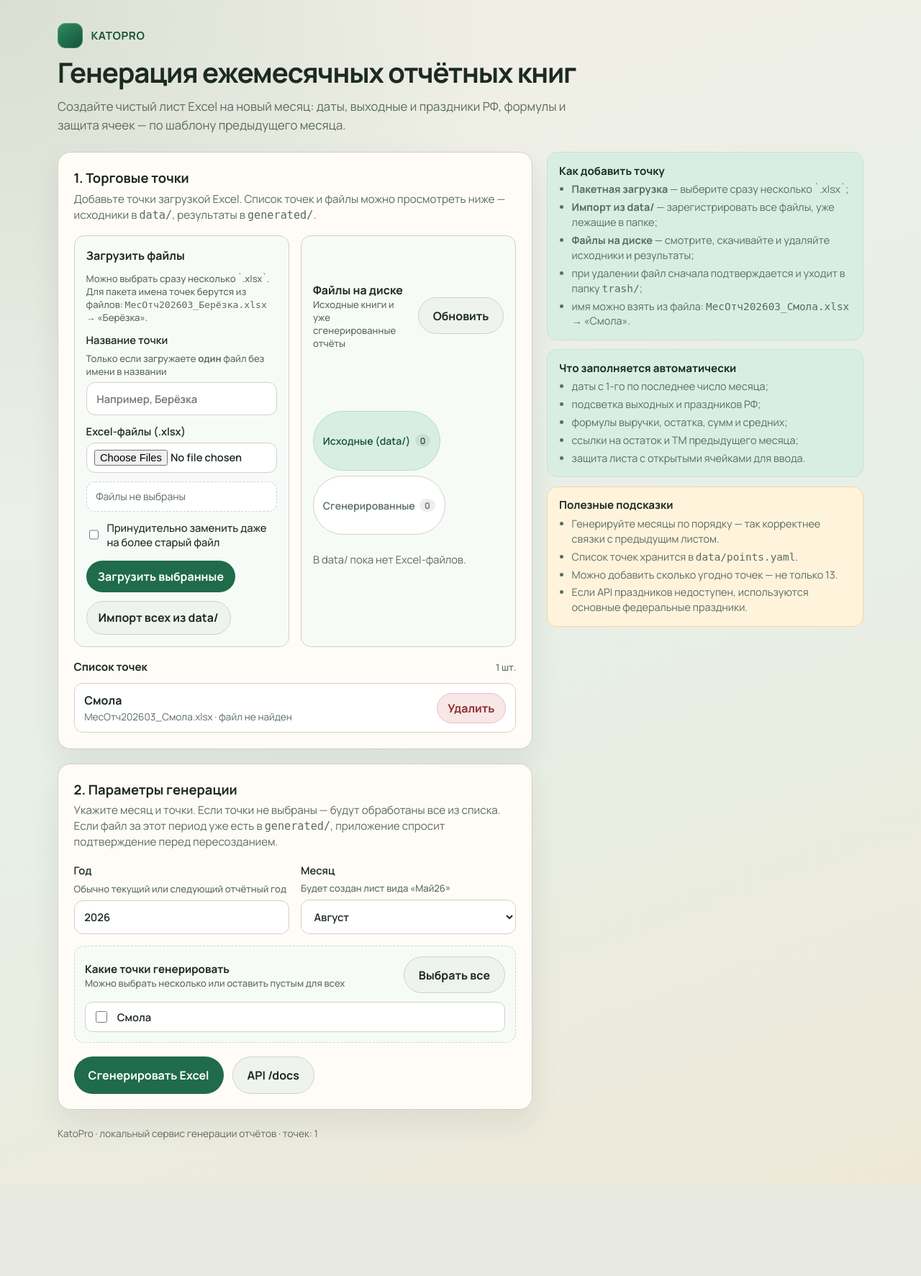
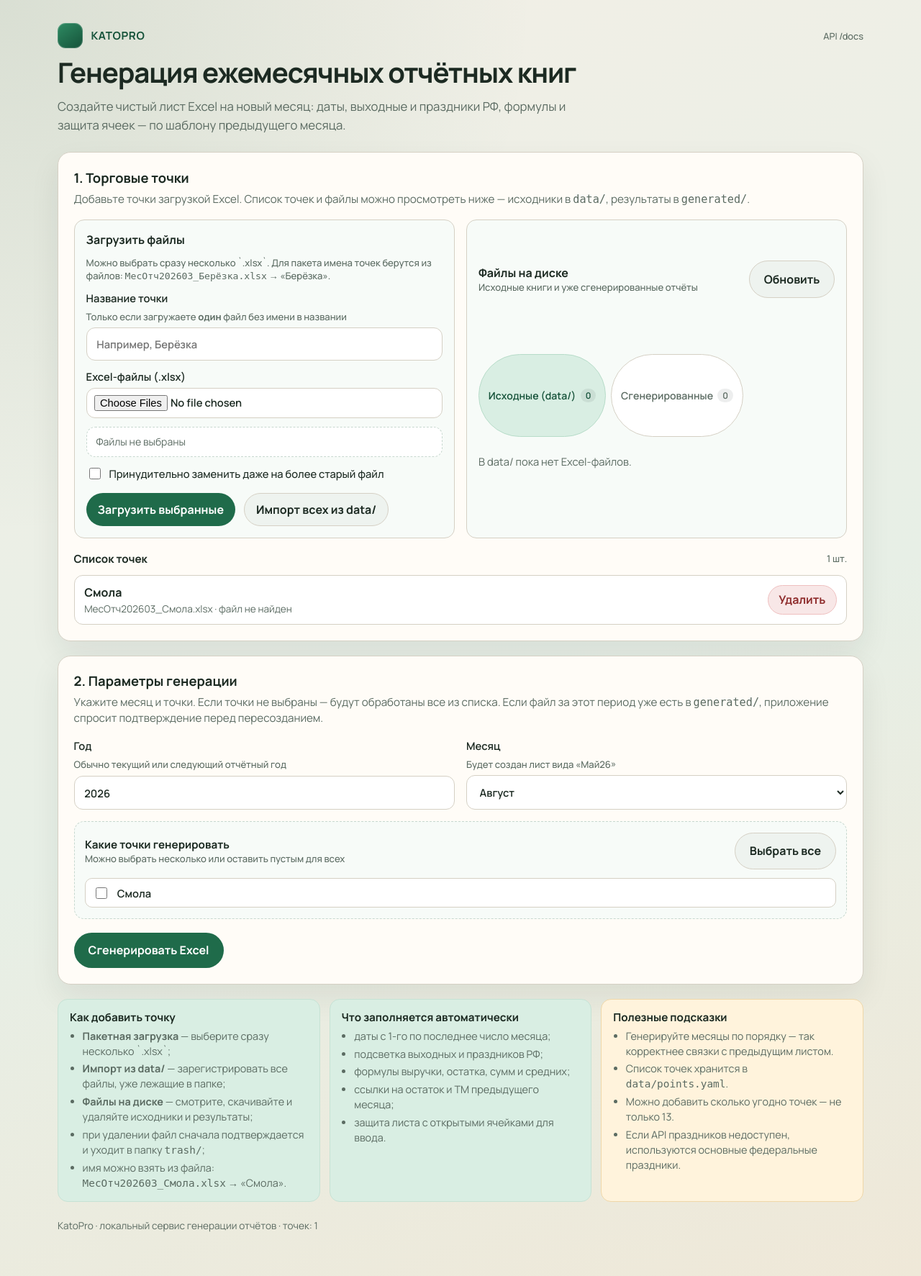
Before and after one commit to Xpehutta/KatoPro, a FastAPI app: page / in a window 1280 px wide. Shown: the whole page at 72% size. Before the commit the page ends 1584 px from the top, so only its background shows below. Run offline with FastAPI, Linux system fonts and the light colour scheme; parts of the project's set-up code (start-up, migrations or seed data) failed here and were passed over.

Commit message:
Move help tips to the bottom and demote the API docs link.
Free the main column for workflows and keep docs as a small top-right text link.

Co-authored-by: Cursor <cursoragent@cursor.com>

```diff
--- a/src/static/styles.css
+++ b/src/static/styles.css
@@ -53,6 +53,26 @@ a {
   margin-bottom: 1.5rem;
 }
 
+.hero-top {
+  display: flex;
+  align-items: center;
+  justify-content: space-between;
+  gap: 1rem;
+}
+
+.docs-link {
+  font-size: 0.8rem;
+  font-weight: 500;
+  color: var(--muted);
+  text-decoration: none;
+  white-space: nowrap;
+}
+
+.docs-link:hover {
+  color: var(--brand-dark);
+  text-decoration: underline;
+}
+
 .brand {
   display: inline-flex;
   align-items: center;
@@ -89,7 +109,6 @@ h1 {
 
 .layout {
   display: grid;
-  grid-template-columns: 1.35fr 0.9fr;
   gap: 1.25rem;
   align-items: start;
 }
@@ -97,12 +116,6 @@ h1 {
 .main-column {
   display: grid;
   gap: 1.25rem;
-}
-
-@media (max-width: 900px) {
-  .layout {
-    grid-template-columns: 1fr;
-  }
 }
 
 .panel {
@@ -256,7 +269,15 @@ button,
 
 .tips {
   display: grid;
+  grid-template-columns: repeat(3, 1fr);
   gap: 0.8rem;
+  margin-top: 1.25rem;
+}
+
+@media (max-width: 900px) {
+  .tips {
+    grid-template-columns: 1fr;
+  }
 }
 
 .tip {
--- a/src/templates/index.html
+++ b/src/templates/index.html
@@ -12,9 +12,12 @@
 <body>
   <main class="page">
     <header class="hero">
+      <div class="hero-top">
         <div class="brand">
           <span class="brand-mark" aria-hidden="true"></span>
           KatoPro
+        </div>
+        <a class="docs-link" href="/docs" target="_blank" rel="noopener">API /docs</a>
       </div>
       <h1>Генерация ежемесячных отчётных книг</h1>
       <p class="lead">
@@ -209,12 +212,12 @@
                 <span id="btn-label">Сгенерировать Excel</span>
                 <span id="btn-spinner" class="spinner hidden" aria-hidden="true"></span>
               </button>
-              <a class="button btn-secondary" href="/docs" target="_blank" rel="noopener">API /docs</a>
             </div>
           </form>
 
           <div id="results" class="results hidden" aria-live="polite"></div>
         </section>
+      </div>
     </div>
 
     <aside class="tips">
@@ -250,7 +253,6 @@
         </ul>
       </div>
     </aside>
-    </div>
 
     <p class="footer" id="footer-count">
       KatoPro · локальный сервис генерации отчётов · точек: {{ points|length }}
```
Lines whose indentation alone changed are shown as unchanged.
